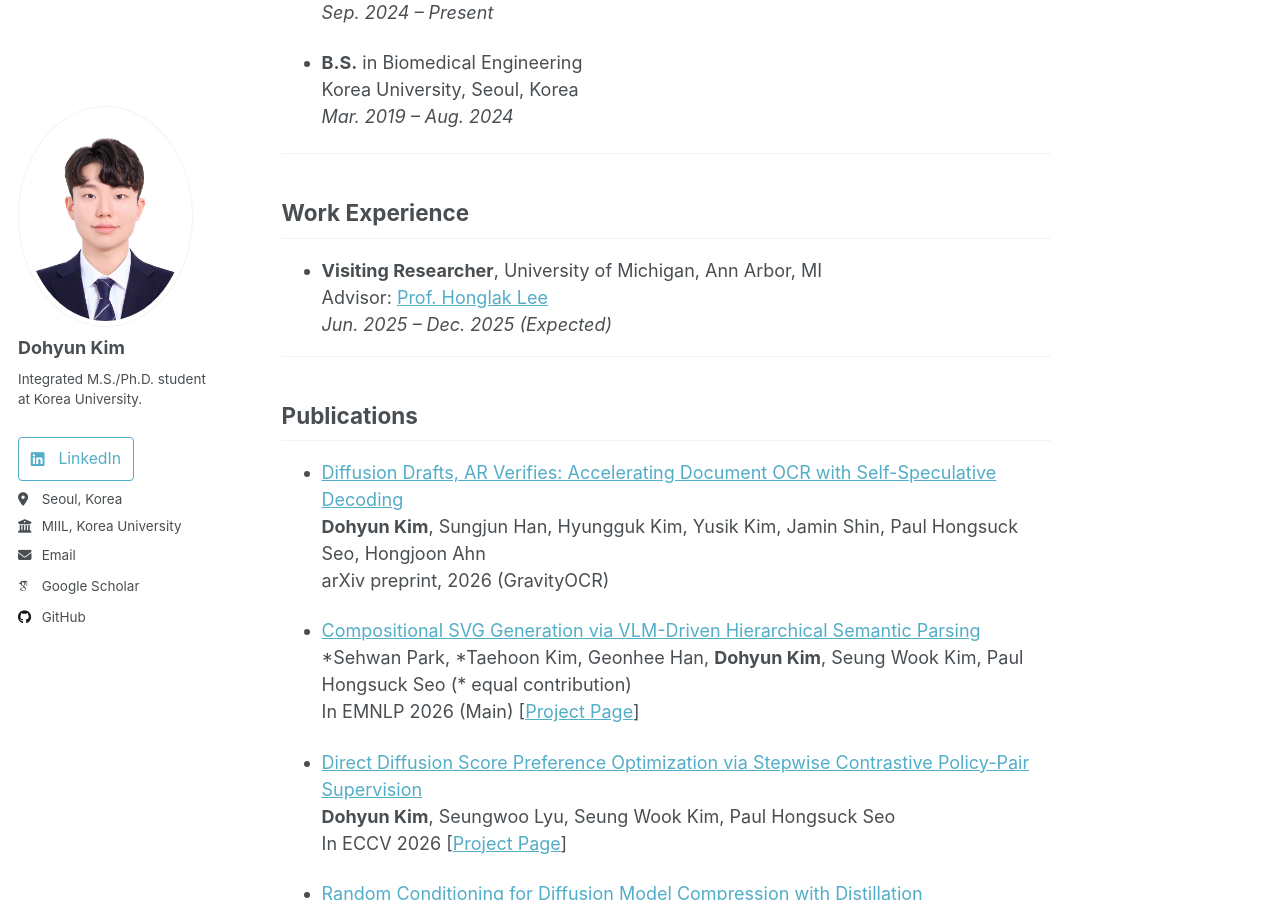
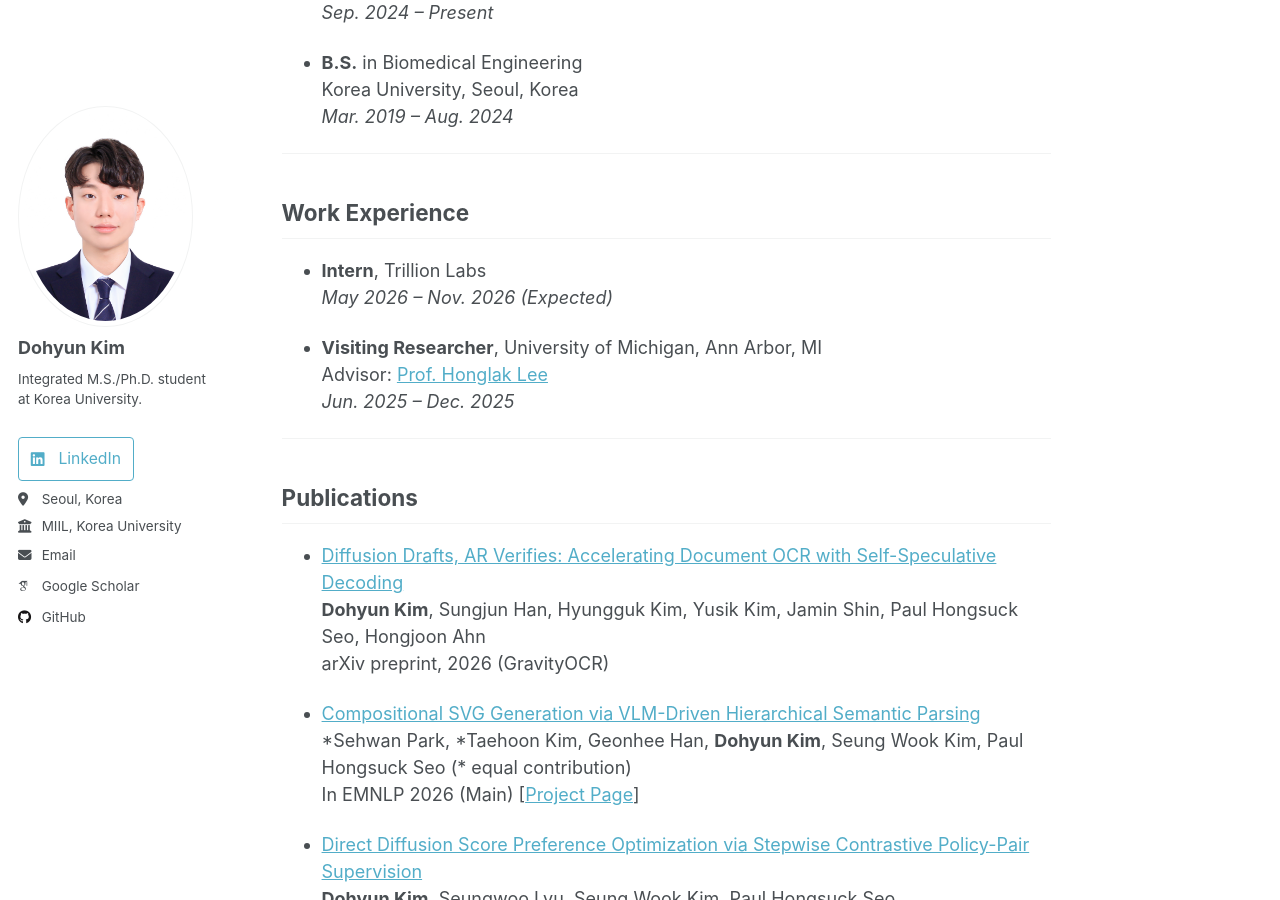
Before and after one commit to dohyun-as/dohyun-as.github.io, a Jekyll site: the page built from _pages/about.md, in a window 1280 px wide and 900 px high, scrolled down 610 px. Built offline with Jekyll 4.4.1, drawn with Linux system fonts in a browser that asks for light colours; some web fonts are replaced.

Commit message:
Add Trillion Labs internship and update Michigan dates

```diff
--- a/_pages/about.md
+++ b/_pages/about.md
@@ -26,9 +26,12 @@ My research interests center on multimodal and generative models, with a particu
 
 ## Work Experience
 
+- **Intern**, Trillion Labs
+  *May 2026 – Nov. 2026 (Expected)*
+
 - **Visiting Researcher**, University of Michigan, Ann Arbor, MI <br>
   Advisor: [Prof. Honglak Lee](https://web.eecs.umich.edu/~honglak/)
-  *Jun. 2025 – Dec. 2025 (Expected)*
+  *Jun. 2025 – Dec. 2025*
 
 ---
 
```
